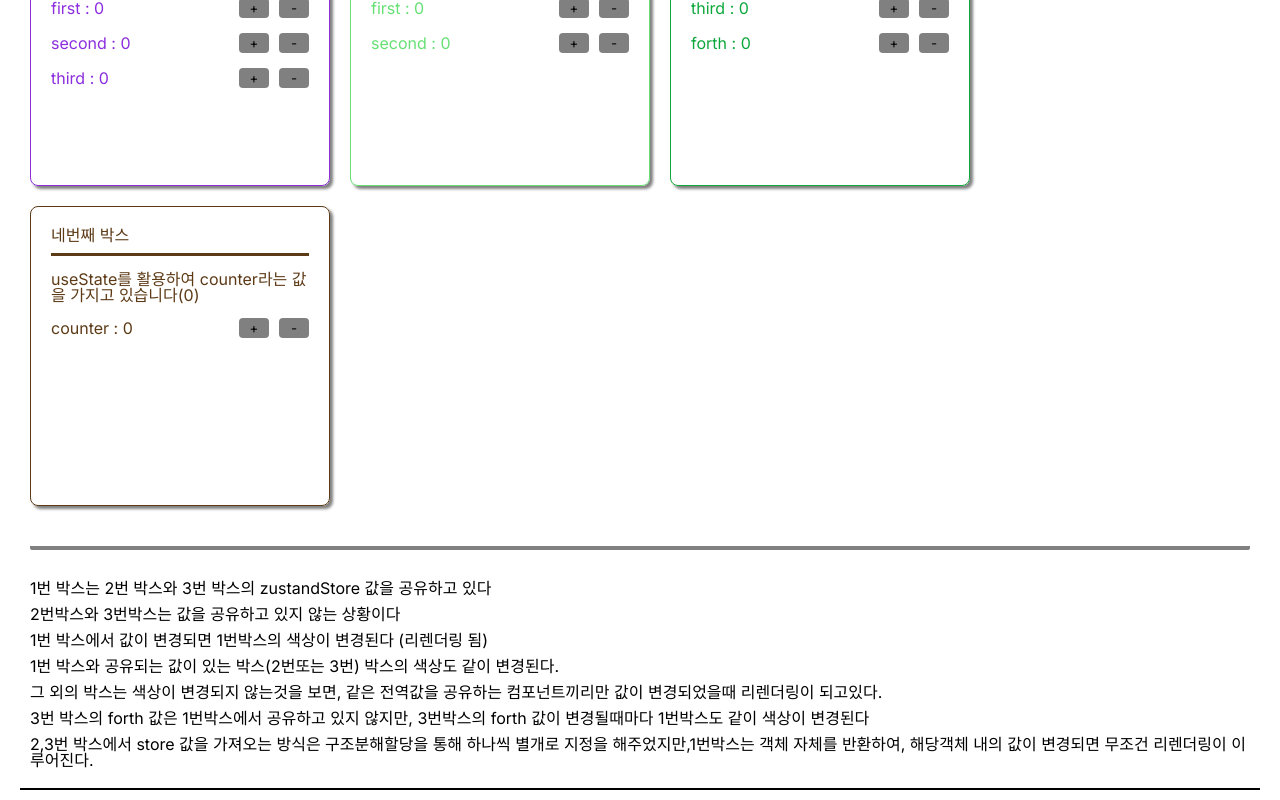
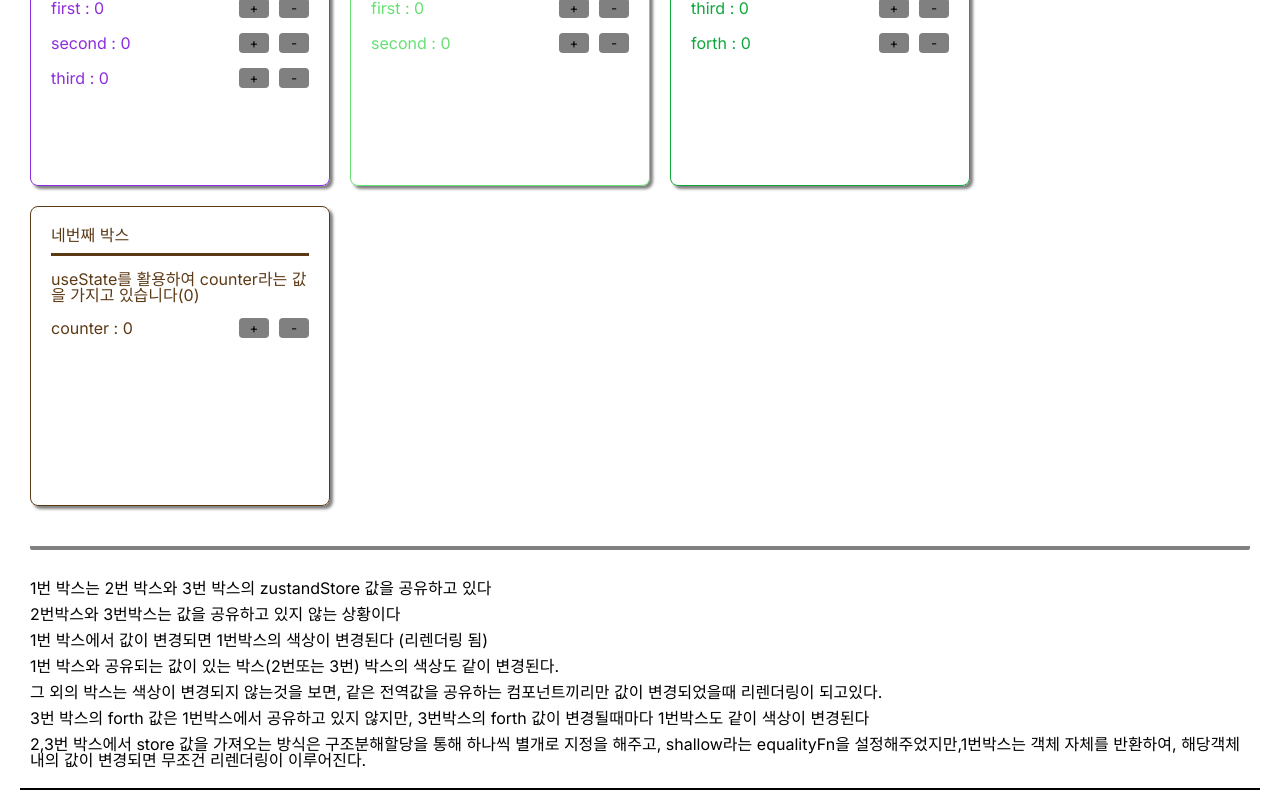
Before and after one commit to jungdeokwoo/aboutnext, a Next.js app: page /library/zustand in a window 1280 px wide. Shown: the part 788-1588 px from the top of the page. Built offline with nearby package versions, Linux system fonts and the light colour scheme.

Commit message:
zustand explain text modify

```diff
--- a/src/app/library/zustand/page.tsx
+++ b/src/app/library/zustand/page.tsx
@@ -54,8 +54,9 @@ const Zustand = () => {
         </p>
         <p>
           2,3번 박스에서 store 값을 가져오는 방식은 구조분해할당을 통해 하나씩
-          별개로 지정을 해주었지만,1번박스는 객체 자체를 반환하여, 해당객체 내의
-          값이 변경되면 무조건 리렌더링이 이루어진다.
+          별개로 지정을 해주고, shallow라는 equalityFn을
+          설정해주었지만,1번박스는 객체 자체를 반환하여, 해당객체 내의 값이
+          변경되면 무조건 리렌더링이 이루어진다.
         </p>
       </div>
     </div>
```
